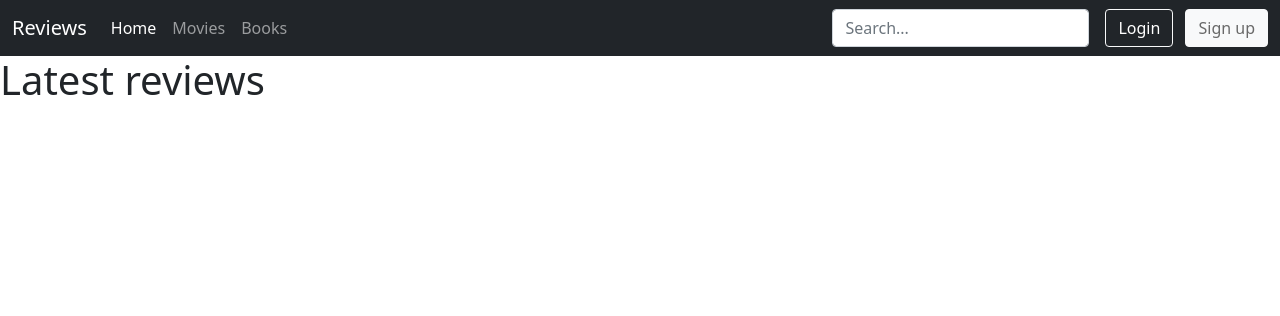
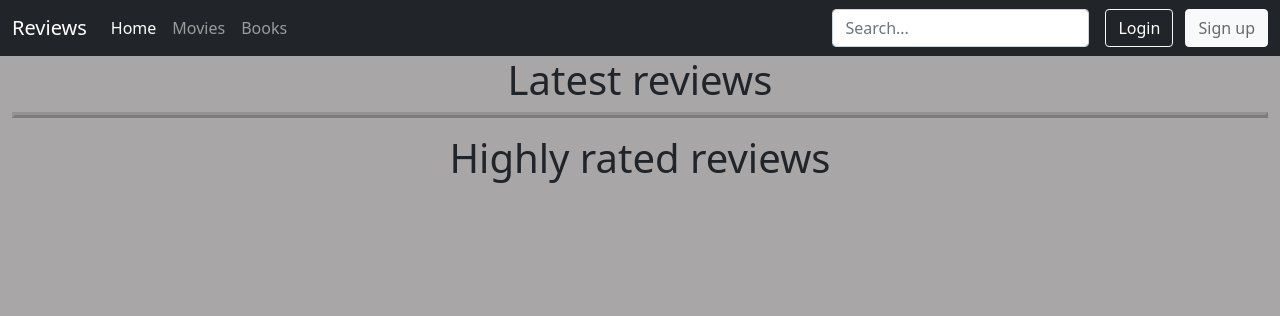
Before and after one commit to marina-plnv/course_project, a Django app: page / in a window 1280 px wide. Shown: the top 316 px of the page. Run offline with Django 3.2, Linux system fonts and the light colour scheme; data that the repository does not hold is empty.

Commit message:
index.html style changed

```diff
--- a/main/models.py
+++ b/main/models.py
@@ -25,7 +25,7 @@ class Review(models.Model):
     # tags = TaggableManager()
     comment = models.TextField(max_length=2000)
     rating = models.PositiveSmallIntegerField(default=0, validators=[MinValueValidator(1), MaxValueValidator(10)])
-    date = models.DateField(auto_now=True)
+    date = models.DateTimeField(auto_now=True)
 
     def __str__(self):
         return self.user.username
--- a/main/templates/main/index.html
+++ b/main/templates/main/index.html
@@ -7,46 +7,57 @@
 
 {% block content %}
 
-<div class="d-flex d-md-flex ">
-    <h1 class="bd-title" id="content">Latest reviews</h1>
+<div class="container-fluid">
+    <h1 class="bd-title text-center" id="content-1">Latest reviews</h1>
 </div>
 <div class="container-fluid">
     <div class="row row-cols-1 row-cols-sm-1 row-cols-md-2 .col-lg-2 .col-xl-3 g-3">
-        {% for review in reviews %}
+        {% for latest_review in latest_reviews %}
         <div class="col">
             <div class="card mb-3">
-                <div class="row g-3">
-                    <div class="col-md-4">
-                        <img src="..." class="img-fluid rounded-start" alt="...">
-                    </div>
-                    <div class="col-md-8">
-                        <div class="card-body">
-                            <h5 class="card-title">{{ review.catalog_item.name }}</h5>
-                            <p class="card-text"><small class="text-muted">{{review.catalog_item.group}}</small></p>
-                            <small class="text-muted">{{review.rating}}</small>
-                            <p class="card-text">{{review.comment}}</p>
-
-                            <p class="card-text"><small class="text-muted">{{review.date}}</small></p>
-                            <div class="d-flex justify-content-between align-items-center">
-                                <div class="btn-group">
-                                    <button type="button" class="btn btn-outline-secondary">
-                                        <a href="{% url 'main:details' review.catalog_item.id %}"
-                                           style="color: black; text-decoration:none">
-                                            Reviews
-                                        </a>
-                                    </button>
-                                </div>
-
-                                <small class="text-muted">9 mins</small>
-                            </div>
-                        </div>
+                <div class="card-body">
+                    <h5 class="card-title">
+                        <a href="{% url 'main:details' latest_review.catalog_item.id %}"
+                           style="color: black; text-decoration:none">
+                            {{ latest_review.catalog_item.name }}</a>
+                    </h5>
+                    <h6 class="card-title"><i>{{ latest_review.catalog_item.group }}</i></h6>
+                    <p class="card-text">{{latest_review.comment}}</p>
+                    <div class="d-flex justify-content-between align-items-center">
+                        <small class="text-muted">Rating: {{latest_review.rating}}</small>
+                        <small class="text-muted">{{latest_review.date }}</small>
                     </div>
                 </div>
             </div>
         </div>
         {% endfor %}
-
     </div>
 </div>
-
+<hr style="border: 3px outset #595955;">
+<div class="container-fluid">
+    <h1 class="bd-title text-center" id="content-2">Highly rated reviews</h1>
+</div>
+<div class="container-fluid">
+    <div class="row row-cols-1 row-cols-sm-1 row-cols-md-2 .col-lg-2 .col-xl-3 g-3">
+        {% for highly_rated_review in highly_rated_reviews %}
+        <div class="col">
+            <div class="card mb-3">
+                <div class="card-body">
+                    <h5 class="card-title">
+                        <a href="{% url 'main:details' highly_rated_review.catalog_item.id %}"
+                           style="color: black; text-decoration:none">
+                            {{ highly_rated_review.catalog_item.name }}</a>
+                    </h5>
+                    <h6 class="card-title"><i>{{ highly_rated_review.catalog_item.group }}</i></h6>
+                    <p class="card-text">{{highly_rated_review.comment}}</p>
+                    <div class="d-flex justify-content-between align-items-center">
+                        <small class="text-muted">Rating: {{highly_rated_review.rating}}</small>
+                        <small class="text-muted">{{highly_rated_review.date|date:"d-m-Y" }}</small>
+                    </div>
+                </div>
+            </div>
+        </div>
+        {% endfor %}
+    </div>
+</div>
 {% endblock %}
--- a/main/templates/main/layout.html
+++ b/main/templates/main/layout.html
@@ -12,6 +12,10 @@
 
     {% endblock %}
 </head>
+<style>
+    body{
+    background-color: #a9a6a8}
+</style>
 <body>
 <nav class="navbar navbar-expand-lg navbar-dark bg-dark">
     <div class="container-fluid">
@@ -59,7 +63,7 @@
         {% else %}
         <div class="nav-item">
             <button type="button" class="btn btn-outline-light me-2">
-                <a href="{% url 'main:signin' %}" style="color: white; text-decoration:none" >Login</a>
+                <a href="{% url 'main:signin' %}" style="color: white; text-decoration:none">Login</a>
             </button>
             <button type="button" class="btn btn-light">
                 <a href="{% url 'main:signup' %}" style="color: dimgrey; text-decoration:none">Sign up</a>
@@ -71,8 +75,10 @@
 <script src="https://cdn.jsdelivr.net/npm/bootstrap@5.1.3/dist/js/bootstrap.bundle.min.js"
         integrity="sha384-ka7Sk0Gln4gmtz2MlQnikT1wXgYsOg+OMhuP+IlRH9sENBO0LRn5q+8nbTov4+1p"
         crossorigin="anonymous"></script>
-{% block content %}
+<div class="container-fluid">
+    {% block content %}
 
-{% endblock %}
+    {% endblock %}
+</div>
 </body>
 </html>
--- a/main/templates/main/movies.html
+++ b/main/templates/main/movies.html
@@ -7,7 +7,7 @@
 
 {% block content %}
 
-<div class="d-flex d-md-flex ">
+<div class="container-fluid">
     <h1 class="bd-title" id="content">Latest reviews</h1>
 </div>
 
--- a/main/views.py
+++ b/main/views.py
@@ -5,9 +5,11 @@ from .forms import *
 
 
 def index(request):
-    reviews = Review.objects.all().order_by('-date')
+    latest_reviews = Review.objects.all().order_by('-pk', '-date')
+    highly_rated_reviews = Review.objects.all().order_by('-rating', '-date')
     context = {
-        "reviews": reviews,
+        "latest_reviews": latest_reviews[:6],
+        "highly_rated_reviews": highly_rated_reviews[:6],
     }
     return render(request, 'main/index.html', context)
 
@@ -28,10 +30,10 @@ def movies(request):
 
 def details(request, id):
     catalog_item = CatalogItem.objects.get(id=id)
-    reviews = Review.objects.all().filter(catalog_item=catalog_item)
+    reviews = Review.objects.all().filter(catalog_item=catalog_item).order_by('-date')
     context = {
         'catalog_item': catalog_item,
-        'reviews': reviews.order_by('-date')
+        'reviews': reviews
     }
     return render(request, 'main/details.html', context)
 
```
